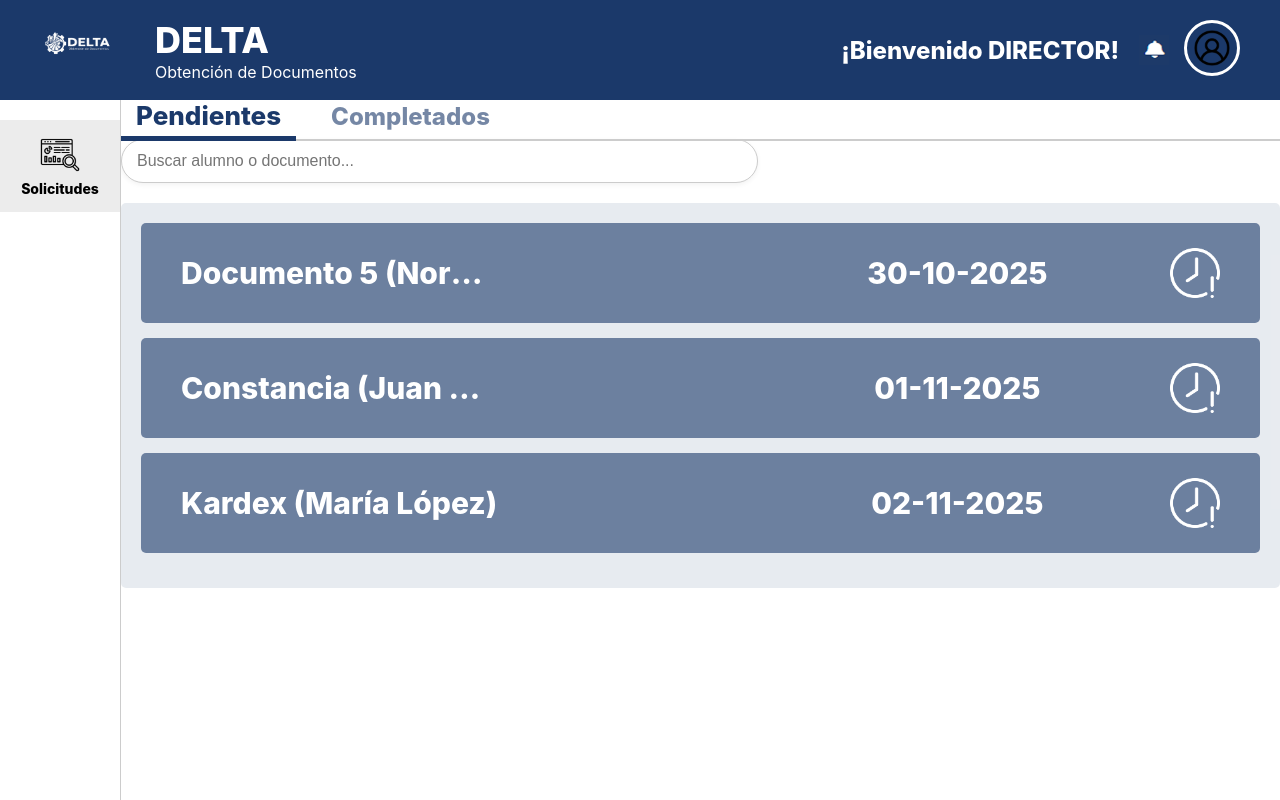
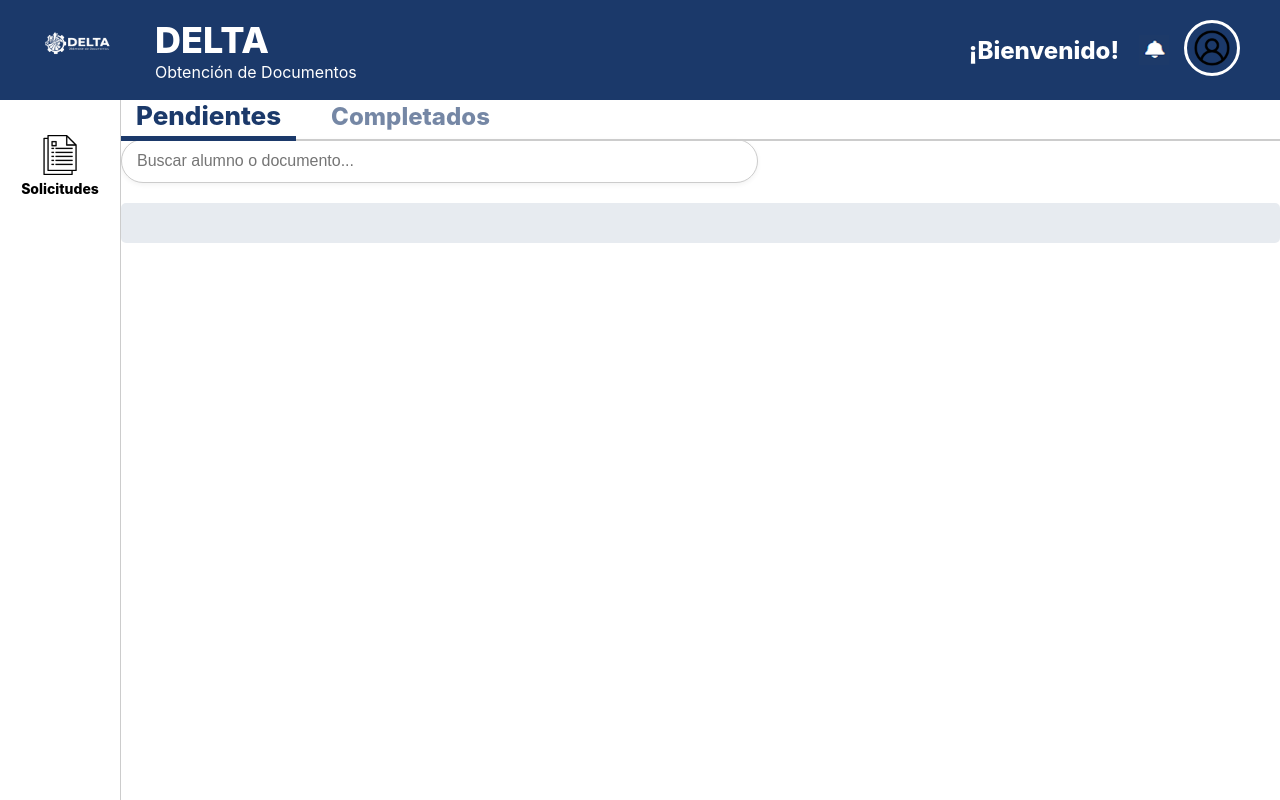
Before and after one commit to VixGod/ProyectoIngSw, a plain HTML site: page frontend/admin-dashboard.html in a window 1280 px wide. Drawn offline with Linux system fonts and the light colour scheme; files whose address does not match are found by name.

Commit message:
Update admin-dashboard.html
Updated the admin dashboard HTML structure and added a mutation observer for dynamic search functionality.

```diff
--- a/frontend/admin-dashboard.html
+++ b/frontend/admin-dashboard.html
@@ -17,7 +17,7 @@
                 </div>
             </div>
             <div class="user-info">
-                <span class="bienvenida-norma-rebeca">¡Bienvenido DIRECTOR!</span>
+                <span class="bienvenida-norma-rebeca" id="header-username">¡Bienvenido!</span>
                 <img class="notification-icon" src="Recursos-img/image 40.png" alt="Notificación" />
                 <div class="profile-container" id="profile-btn">
                     <img class="user-icon" src="Recursos-img/image 13.png" alt="Perfil" />
@@ -32,15 +32,13 @@
 
         <div class="page-content">
             <nav class="sidebar">
-                <a href="#" class="nav-item active">
-                    <img class="nav-icon" src="Recursos-img/analisis.png" alt="Inicio" />
+    <a href="#" class="nav-item" data-href="admin-dashboard.html">
+        <img class="nav-icon" src="Recursos-img/image 5.png" alt="Solicitudes" />
         <span class="nav-text">Solicitudes</span>
     </a>
-
 </nav>
 
             <main class="content-area">
-
                 <div class="sub-nav">
                     <div class="solicitudes-tab active-tab" data-target="pendientes-content">
                         <span class="solicitudes-span">Pendientes</span>
@@ -58,41 +56,9 @@
                 <div class="tab-content-wrapper">
 
                     <div class="document-list-container" id="pendientes-content">
-
-                        <a href="admin-visualizar.html?id=5&name=Documento 5 (Norma Rebeca)&path=/aaa/Recursos-img/01 editado.pdf" class="clickable-document searchable-item">
-                            <div class="document-row">
-                                <div class="document-details">
-                                    <span class="documento-text">Documento 5 (Norma Rebeca)</span>
-                                    <span class="document-date">30-10-2025</span>
-                                </div>
-                                <img class="time-icon" src="Recursos-img/image 20.png" alt="Pendiente" />
-                            </div>
-                        </a>
-
-                        <a href="#" class="clickable-document searchable-item">
-                            <div class="document-row">
-                                <div class="document-details">
-                                    <span class="documento-text">Constancia (Juan Pérez)</span>
-                                    <span class="document-date">01-11-2025</span>
-                                </div>
-                                <img class="time-icon" src="Recursos-img/image 20.png" alt="Pendiente" />
-                            </div>
-                        </a>
-
-                        <a href="#" class="clickable-document searchable-item">
-                            <div class="document-row">
-                                <div class="document-details">
-                                    <span class="documento-text">Kardex (María López)</span>
-                                    <span class="document-date">02-11-2025</span>
-                                </div>
-                                <img class="time-icon" src="Recursos-img/image 20.png" alt="Pendiente" />
-                            </div>
-                        </a>
-
                         </div>
 
                     <div class="document-list-container hidden" id="completados-admin-content">
-                        <p style="text-align: center; color: #666;">No hay documentos completados recientes.</p>
                     </div>
 
                 </div>
@@ -105,20 +71,19 @@
     <script>
         document.addEventListener('DOMContentLoaded', () => {
             const searchInput = document.getElementById('search-input');
+            // Usamos un observador para detectar cuando se llenan los datos desde la BD
+            const observer = new MutationObserver(() => {
                 const listItems = document.querySelectorAll('.searchable-item');
-
                 searchInput.addEventListener('keyup', (e) => {
                     const term = e.target.value.toLowerCase();
-
                     listItems.forEach(item => {
                         const text = item.textContent.toLowerCase();
-                    if (text.includes(term)) {
-                        item.style.display = 'block';
-                    } else {
-                        item.style.display = 'none';
-                    }
+                        item.style.display = text.includes(term) ? 'block' : 'none';
                     });
                 });
+            });
+            const target = document.getElementById('pendientes-content');
+            if(target) observer.observe(target, { childList: true });
         });
     </script>
 </body>
```
Lines whose indentation alone changed are shown as unchanged.
